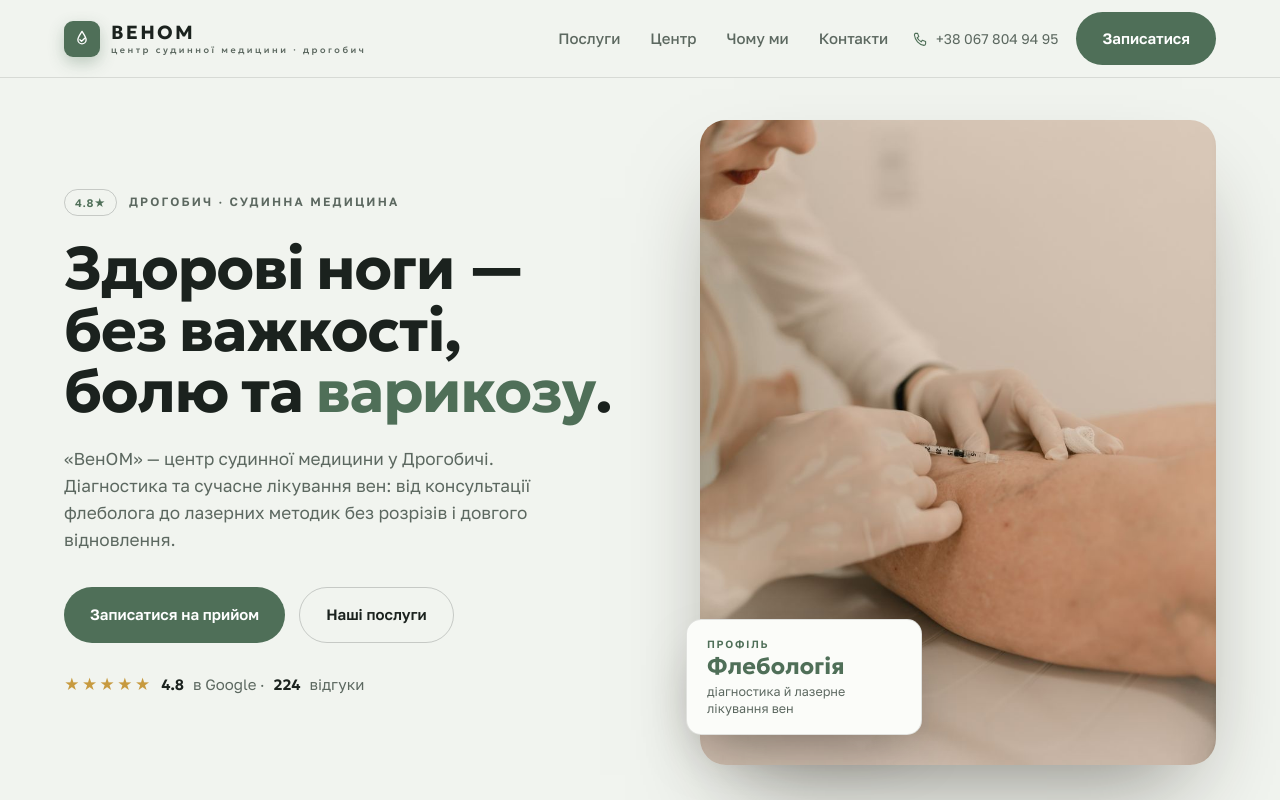
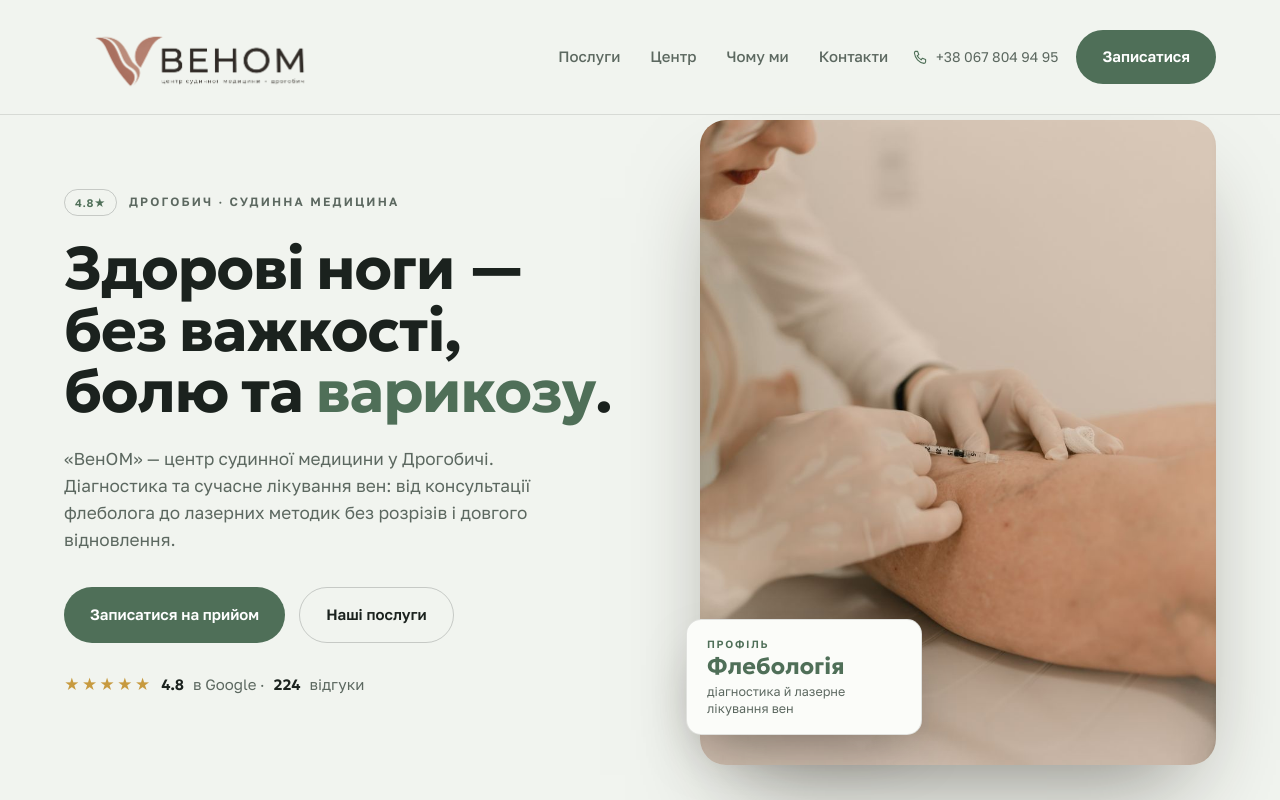
Before and after one commit to Bashevnik/venom, a plain HTML site: page index.html in a window 1280 px wide. Shown: the top 800 px of the page. Drawn offline with nearby package versions, Linux system fonts and the light colour scheme.

Commit message:
Deploy uploaded logo (header 90px / footer 120px)

```diff
--- a/assets/css/main.css
+++ b/assets/css/main.css
@@ -71,7 +71,7 @@ body.menu-open .burger span:nth-child(2){opacity:0}
 body.menu-open .burger span:nth-child(3){transform:translateY(-7px) rotate(-45deg)}
 /* logo slot */
 .brand-img{display:none;width:auto;object-fit:contain}
-.hdr__logo.has-logo .brand-img{display:block;height:80px;max-width:360px}
+.hdr__logo.has-logo .brand-img{display:block;height:90px;max-width:360px}
 .hdr__logo.has-logo .brand-lockup{display:none}
 .ft__logo.has-logo .brand-img{display:block;height:120px;max-width:460px}
 .ft__logo.has-logo .brand-lockup{display:none}
--- a/index.html
+++ b/index.html
@@ -26,7 +26,7 @@
 
 <header class="hdr" id="hdr">
   <a href="#top" class="hdr__logo" aria-label="ВенОМ — на початок">
-    <img class="brand-img" alt="ВенОМ" src="assets/logo/site-logo.png">
+    <img class="brand-img" alt="ВенОМ" src="assets/logo/site-logo.png?v=L2">
     <span class="brand-lockup">
       <span class="brandmark" aria-hidden="true">
         <svg viewBox="0 0 32 32" fill="none" stroke="#fff" stroke-width="2" stroke-linecap="round" stroke-linejoin="round"><path d="M16 5c4 6 6 9 6 12a6 6 0 0 1-12 0c0-3 2-6 6-12z"/><path d="M13 17l2.4 2.4L20 15"/></svg>
@@ -249,7 +249,7 @@
 <footer class="ft">
   <div class="ft__top">
     <a href="#top" class="ft__logo">
-      <img class="brand-img brand-img--ft" alt="ВенОМ" src="assets/logo/site-logo.png">
+      <img class="brand-img brand-img--ft" alt="ВенОМ" src="assets/logo/site-logo.png?v=L2">
       <span class="brand-lockup"><span class="brand-word">ВЕНОМ<small>центр судинної медицини · дрогобич</small></span></span>
     </a>
     <p class="ft__tag">Здорові ноги — без варикозу.</p>
```
Also changed, not shown: assets/logo/site-logo.png (added).
